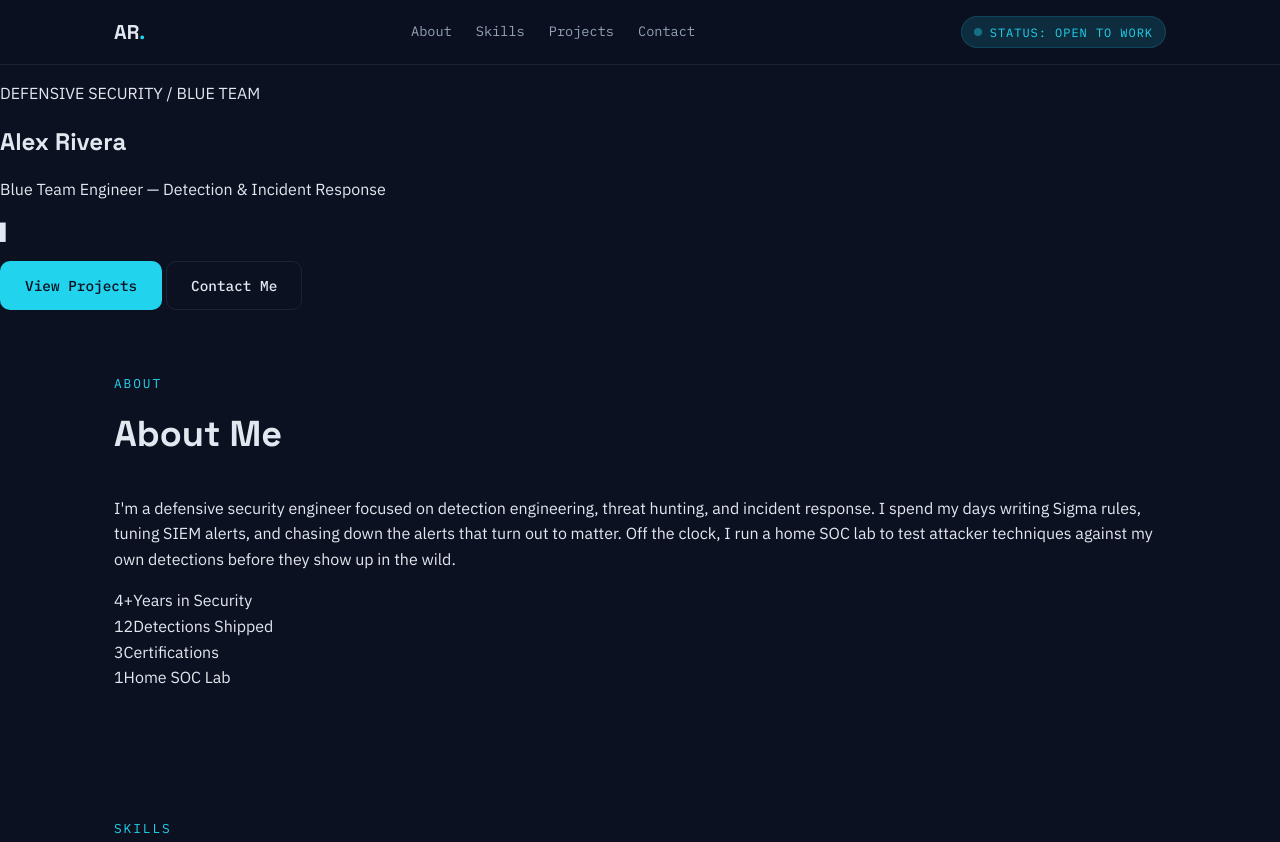
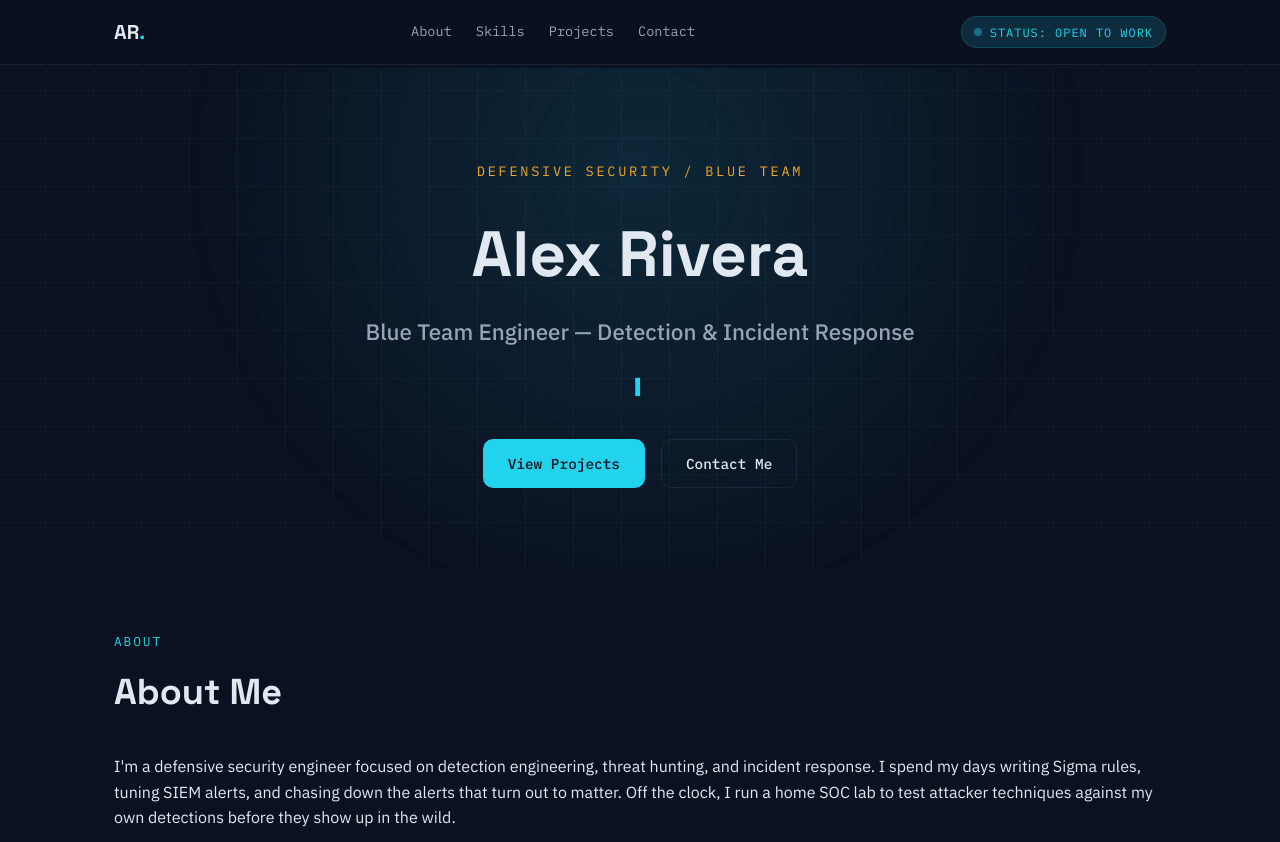
Before and after one commit to pfdemai/pfdemai.github.io, a plain HTML site: page index.html in a window 1280 px wide. Shown: the top 842 px of the page. Drawn offline with Linux system fonts and the light colour scheme; a script that the page names is missing.

Commit message:
Style hero section with staggered load-in animation

```diff
--- a/styles.css
+++ b/styles.css
@@ -186,3 +186,106 @@ h1, h2, h3 {
     animation: none;
   }
 }
+
+/* ---------- Hero ---------- */
+.hero {
+  position: relative;
+  overflow: hidden;
+  padding: 6rem 1.5rem 5rem;
+  display: flex;
+  justify-content: center;
+}
+
+.hero__bg {
+  position: absolute;
+  inset: 0;
+  background-image:
+    repeating-linear-gradient(0deg, var(--color-grid-line) 0, var(--color-grid-line) 1px, transparent 1px, transparent 48px),
+    repeating-linear-gradient(90deg, var(--color-grid-line) 0, var(--color-grid-line) 1px, transparent 1px, transparent 48px),
+    radial-gradient(circle at 50% 20%, rgba(34, 211, 238, 0.12), transparent 60%);
+  animation: drift 18s ease-in-out infinite alternate;
+}
+
+@keyframes drift {
+  from { transform: translate(0, 0); }
+  to { transform: translate(-20px, 20px); }
+}
+
+.hero__inner {
+  position: relative;
+  max-width: 720px;
+  text-align: center;
+}
+
+.hero__eyebrow {
+  font-family: var(--font-mono);
+  font-size: 0.85rem;
+  letter-spacing: 0.2em;
+  color: var(--color-accent-amber);
+  margin: 0 0 1.25rem;
+}
+
+.hero__name {
+  font-size: clamp(2.5rem, 7vw, 4rem);
+  font-weight: 700;
+  margin-bottom: 0.5rem;
+}
+
+.hero__role {
+  font-size: clamp(1.1rem, 3vw, 1.4rem);
+  color: var(--color-text-secondary);
+  margin: 0 0 1.5rem;
+  font-weight: 500;
+}
+
+.hero__tagline {
+  font-family: var(--font-mono);
+  font-size: 1rem;
+  color: var(--color-accent-cyan);
+  min-height: 1.5em;
+  margin: 0 0 2.5rem;
+}
+
+.cursor {
+  animation: blink-cursor 1s step-end infinite;
+}
+
+@keyframes blink-cursor {
+  0%, 100% { opacity: 1; }
+  50% { opacity: 0; }
+}
+
+.hero__ctas {
+  display: flex;
+  gap: 1rem;
+  justify-content: center;
+  flex-wrap: wrap;
+}
+
+/* Hero load-in stagger */
+.reveal-item {
+  opacity: 0;
+  transform: translateY(16px);
+  animation: reveal-up 0.6s ease forwards;
+}
+
+.hero__eyebrow.reveal-item { animation-delay: 0.1s; }
+.hero__name.reveal-item { animation-delay: 0.3s; }
+.hero__role.reveal-item { animation-delay: 0.5s; }
+.hero__tagline.reveal-item { animation-delay: 0.7s; }
+.hero__ctas.reveal-item { animation-delay: 1.5s; }
+
+@keyframes reveal-up {
+  to {
+    opacity: 1;
+    transform: translateY(0);
+  }
+}
+
+@media (prefers-reduced-motion: reduce) {
+  .reveal-item, .cursor, .hero__bg {
+    animation: none !important;
+    opacity: 1 !important;
+    transform: none !important;
+  }
+}
```
